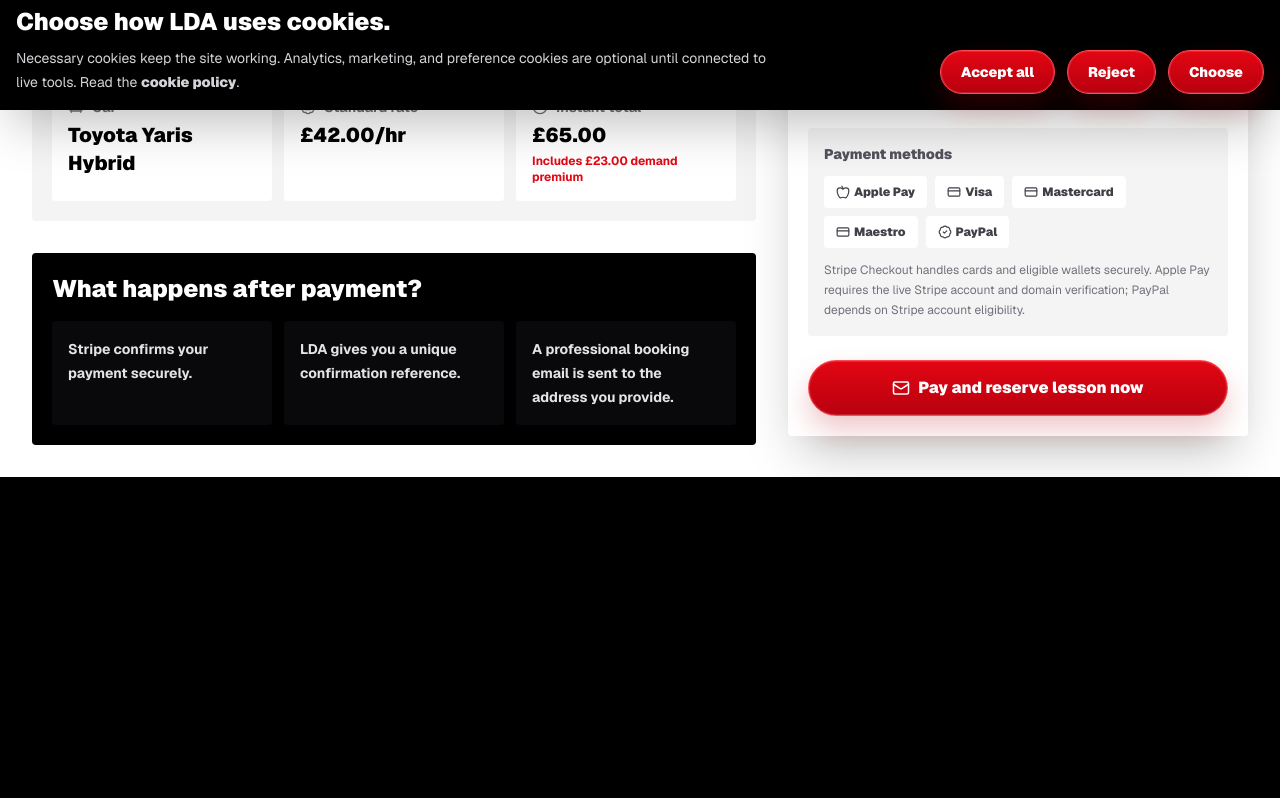
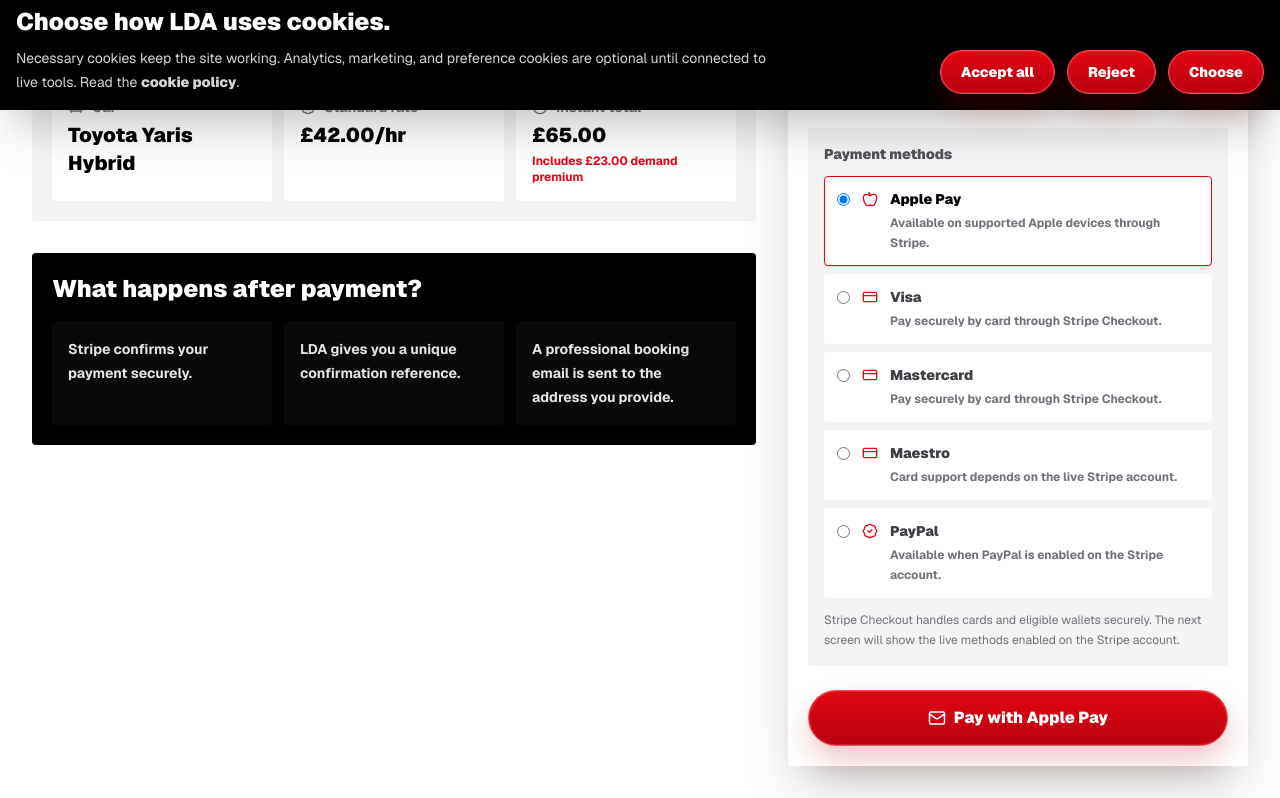
Before and after one commit to LDrivingAcademy/LDA, a Next.js app: page /lesson-now in a window 1280 px wide. Shown: the part 690-1488 px from the top of the page. Before the commit the page ends 1167 px from the top, so only its background shows below. Built offline with nearby package versions, Linux system fonts and the light colour scheme.

Commit message:
Add selectable instant lesson payment options

```diff
--- a/src/components/instant-lesson-booking.tsx
+++ b/src/components/instant-lesson-booking.tsx
@@ -16,6 +16,37 @@ type VerifyState =
   | { status: "valid"; message: string; mode: string }
   | { status: "invalid"; message: string };
 
+type PaymentMethod = "apple_pay" | "visa" | "mastercard" | "maestro" | "paypal";
+
+const paymentMethods: Array<{
+  id: PaymentMethod;
+  label: string;
+  detail: string;
+  icon: "apple" | "card" | "paypal";
+}> = [
+  { id: "apple_pay", label: "Apple Pay", detail: "Available on supported Apple devices through Stripe.", icon: "apple" },
+  { id: "visa", label: "Visa", detail: "Pay securely by card through Stripe Checkout.", icon: "card" },
+  { id: "mastercard", label: "Mastercard", detail: "Pay securely by card through Stripe Checkout.", icon: "card" },
+  { id: "maestro", label: "Maestro", detail: "Card support depends on the live Stripe account.", icon: "card" },
+  { id: "paypal", label: "PayPal", detail: "Available when PayPal is enabled on the Stripe account.", icon: "paypal" }
+];
+
+function paymentLabel(method: PaymentMethod) {
+  return paymentMethods.find((paymentMethod) => paymentMethod.id === method)?.label ?? "payment";
+}
+
+function PaymentIcon({ icon }: { icon: "apple" | "card" | "paypal" }) {
+  if (icon === "apple") {
+    return <Apple size={16} />;
+  }
+
+  if (icon === "paypal") {
+    return <BadgeCheck size={16} />;
+  }
+
+  return <CreditCard size={16} />;
+}
+
 function cleanLicenceNumber(value: string) {
   return value.toUpperCase().replace(/[^A-Z0-9]/g, "");
 }
@@ -30,6 +61,7 @@ export function InstantLessonBooking({
   const [email, setEmail] = useState("");
   const [licenceNumber, setLicenceNumber] = useState("");
   const [permission, setPermission] = useState(false);
+  const [selectedPaymentMethod, setSelectedPaymentMethod] = useState<PaymentMethod>("apple_pay");
   const [verifyState, setVerifyState] = useState<VerifyState>({
     status: "idle",
     message: "Enter the 16-character provisional licence number, then run the DVLA check."
@@ -86,7 +118,8 @@ export function InstantLessonBooking({
         instructorName,
         instructorEmail,
         lessonSummary,
-        amountPence
+        amountPence,
+        preferredPaymentMethod: selectedPaymentMethod
       })
     });
     const result = await response.json();
@@ -177,20 +210,39 @@ export function InstantLessonBooking({
 
       <div className="mt-6 rounded bg-zinc-100 p-4">
         <div className="text-sm font-black text-zinc-600">Payment methods</div>
-        <div className="mt-3 flex flex-wrap gap-2 text-xs font-black text-zinc-700">
-          <span className="inline-flex items-center gap-1 rounded bg-white px-3 py-2"><Apple size={14} /> Apple Pay</span>
-          <span className="inline-flex items-center gap-1 rounded bg-white px-3 py-2"><CreditCard size={14} /> Visa</span>
-          <span className="inline-flex items-center gap-1 rounded bg-white px-3 py-2"><CreditCard size={14} /> Mastercard</span>
-          <span className="inline-flex items-center gap-1 rounded bg-white px-3 py-2"><CreditCard size={14} /> Maestro</span>
-          <span className="inline-flex items-center gap-1 rounded bg-white px-3 py-2"><BadgeCheck size={14} /> PayPal</span>
+        <div className="mt-3 grid gap-2">
+          {paymentMethods.map((method) => (
+            <label
+              key={method.id}
+              className={`flex cursor-pointer items-start gap-3 rounded border px-3 py-3 text-sm font-bold ${
+                selectedPaymentMethod === method.id
+                  ? "border-brand bg-white text-black shadow-sm"
+                  : "border-transparent bg-white text-zinc-700"
+              }`}
+            >
+              <input
+                type="radio"
+                name="preferredPaymentMethod"
+                value={method.id}
+                checked={selectedPaymentMethod === method.id}
+                onChange={() => setSelectedPaymentMethod(method.id)}
+                className="mt-1"
+              />
+              <span className="mt-0.5 text-brand"><PaymentIcon icon={method.icon} /></span>
+              <span>
+                <span className="block font-black">{method.label}</span>
+                <span className="mt-1 block text-xs leading-5 text-zinc-500">{method.detail}</span>
+              </span>
+            </label>
+          ))}
         </div>
         <p className="mt-3 text-xs leading-5 text-zinc-500">
-          Stripe Checkout handles cards and eligible wallets securely. Apple Pay requires the live Stripe account and domain verification; PayPal depends on Stripe account eligibility.
+          Stripe Checkout handles cards and eligible wallets securely. The next screen will show the live methods enabled on the Stripe account.
         </p>
       </div>
 
       <button disabled={!canPay || checkoutState === "loading"} className="lda-pill mt-6 w-full" type="submit">
-        <Mail size={18} /> {checkoutState === "loading" ? "Opening secure checkout..." : "Pay and reserve lesson now"}
+        <Mail size={18} /> {checkoutState === "loading" ? "Opening secure checkout..." : `Pay with ${paymentLabel(selectedPaymentMethod)}`}
       </button>
       {checkoutState === "error" ? (
         <p className="mt-3 text-sm font-bold text-brand">Payment could not start. Please try again or contact support.</p>
```
